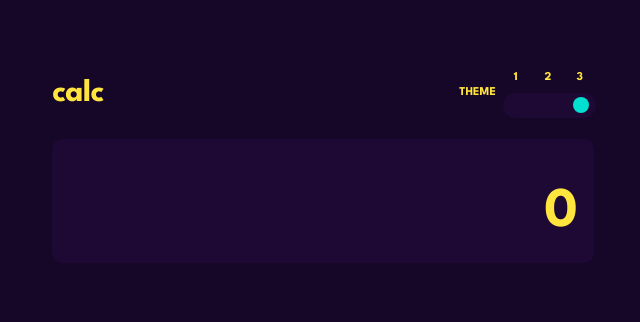
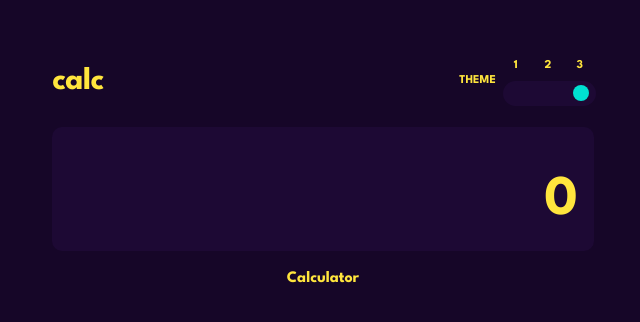
Before and after one commit to pronoia9/puny-math, a React (Create React App) app: page / in a window 1280 px wide. Shown: the part 228-550 px from the top of the page, without its empty margins (317-957 px from the left). Built offline with nearby package versions, Linux system fonts and the light colour scheme.

Commit message:
import new components

```diff
--- a/src/components/App.jsx
+++ b/src/components/App.jsx
@@ -1,8 +1,9 @@
 import Header from './Header';
+import Calculation from './Calculation';
+import Calculator from './Calculator';
 import './App.scss';
 
 import { useStateContext } from '../contexts/StateContext';
-import Calculation from './Calculation';
 
 export default function App() {
   const { theme } = useStateContext();
@@ -12,10 +13,8 @@ export default function App() {
       <div className='app'>
         <Header />
         <main>
-          {/* results */}
           <Calculation />
-
-          {/* input */}
+          <Calculator />
         </main>
       </div>
     </div>
```
